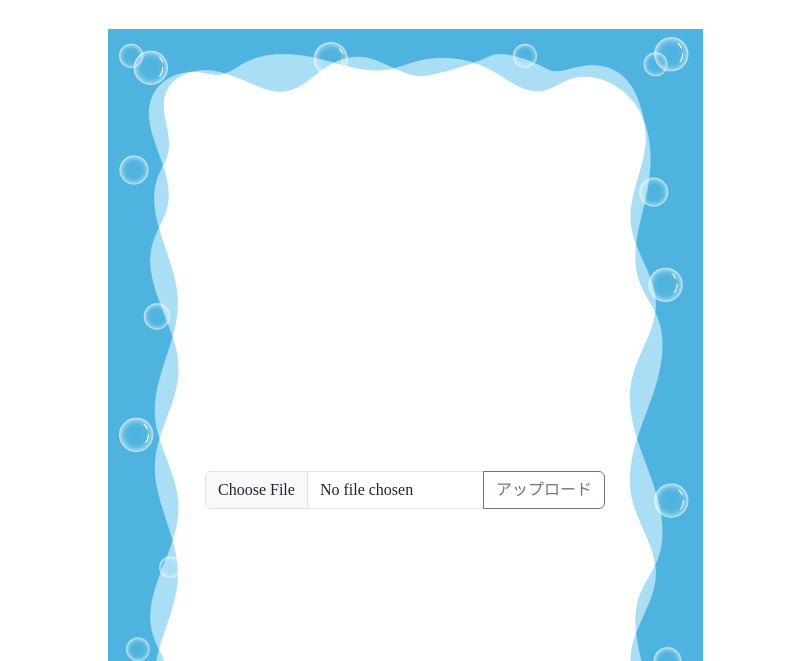
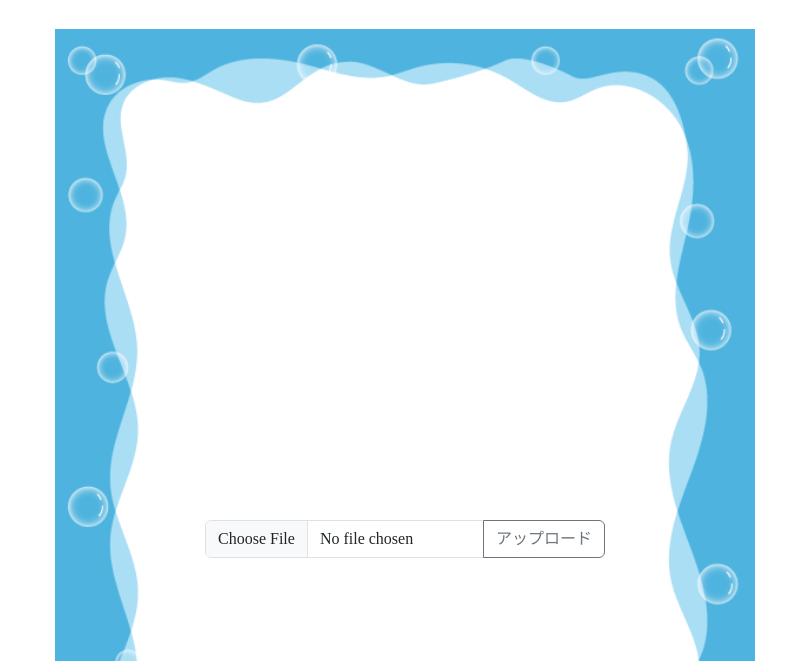
Before and after one commit to ryohakjae114/anonatsuno_omohide, a plain HTML site: page index.html in a window 1280 px wide. Shown: the part 139-800 px from the top of the page, without its empty margins (235-1035 px from the left). Drawn offline with nearby package versions, Linux system fonts and the light colour scheme; a web font is replaced by a local one.

Commit message:
アップロード前のデザイン微修正

```diff
--- a/index.html
+++ b/index.html
@@ -12,12 +12,12 @@
   <script src="https://cdn.jsdelivr.net/npm/bootstrap@5.3.0/dist/js/bootstrap.bundle.min.js" integrity="sha384-geWF76RCwLtnZ8qwWowPQNguL3RmwHVBC9FhGdlKrxdiJJigb/j/68SIy3Te4Bkz" crossorigin="anonymous"></script>
   <div class="container text-center">
     <h1 class="text-center my-5">夏の思い出の1枚を載せよう</h1>
-    <img src="images/summer_frame.png", class="mx-auto">
-    <div class="input-group mx-auto inputWrapper" style="width: 400px;">
+    <img src="images/summer_frame.png", class="mx-auto", style="width: 700px;">
+    <div id="inputWrapper" class="input-group mx-auto" style="width: 400px;">
       <input id="imageInput" accept="image/*" type="file" class="form-control" id="inputGroupFile04" aria-describedby="inputGroupFileAddon04" aria-label="Upload">
       <button class="btn btn-outline-secondary" type="button" id="inputGroupFileAddon04">アップロード</button>
     </div>
-    <div id="imgField" class="position-relative mx-auto d-none" style="width: fit-content;">
+    <div id="imgField" class="position-relative mx-auto d-none" style="width: fit-content;  margin-top: -700px">
       <img id="img" style="width: 500px; height: 500px;">
     </div>
   </div>
--- a/main.js
+++ b/main.js
@@ -1,4 +1,5 @@
 const imgField = document.getElementById('imgField');
+const inputWrapper = document.getElementById('inputWrapper');
 
 // 入力された画像を表示
 document.getElementById("imageInput").addEventListener('change', function(e){
@@ -12,6 +13,8 @@ document.getElementById("imageInput").addEventListener('change', function(e){
     // img要素をページに挿入
     let imgElement = document.getElementById('img');
     imgElement.src = e.target.result;
+
+    inputWrapper.remove();
     // 位置情報を取得
     navigator.geolocation.getCurrentPosition(success, error);
   });
--- a/stylesheet.css
+++ b/stylesheet.css
@@ -9,6 +9,6 @@ h1 {
   font-size: 60px;
   color: #007aff;
 }
-.inputWrapper {
-  margin-top: -400px;
+#inputWrapper {
+  margin-top: -500px;
 }
```
